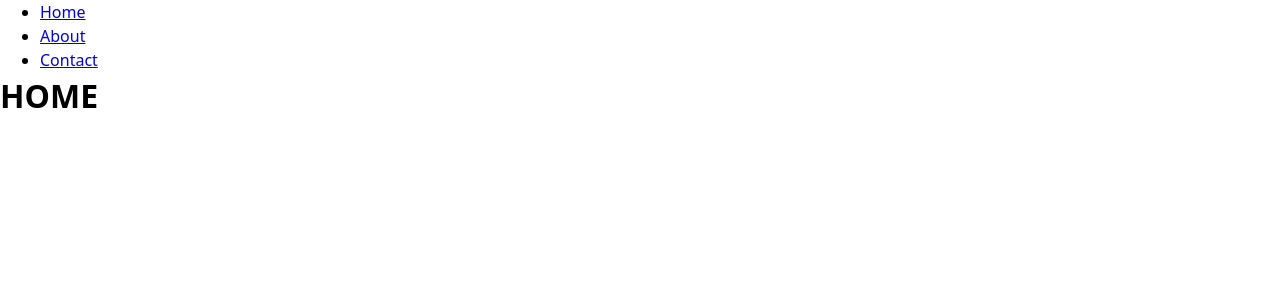
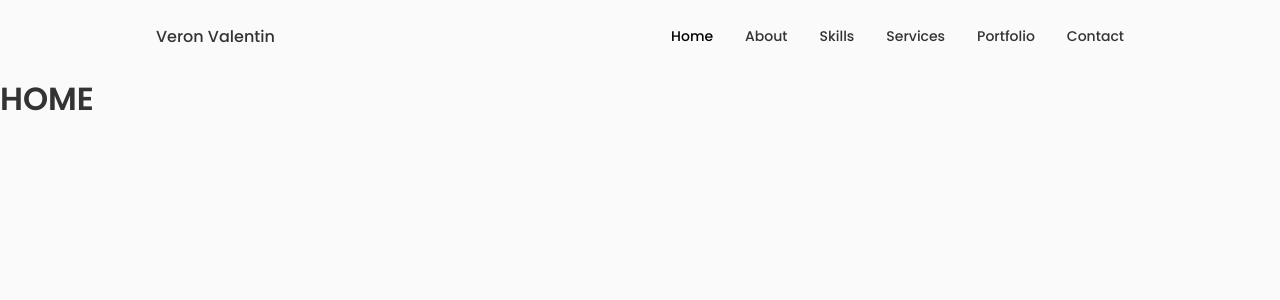
Before and after one commit to valenn0101/portfolio-react-typescript, a React (Vite) app: page / in a window 1280 px wide. Shown: the top 300 px of the page. Built offline with nearby package versions, Linux system fonts and the light colour scheme.

Commit message:
feat: creando-header
Ademas se implementaron los estilos disponibles para descargar

```diff
--- /dev/null
+++ b/src/components/Header.tsx
@@ -0,0 +1,68 @@
+import "./styles/Header.css";
+
+import { useState } from "react";
+
+const Header = () => {
+  const [Toggle, showMenu] = useState<boolean>(false);
+
+  return (
+    <header className="header">
+      <nav className="nav container">
+        <a href="index.html" className="nav__logo">
+          Veron Valentin
+        </a>
+
+        <div className={Toggle ? "nav__menu show-menu" : "nav__menu"}>
+          <ul className="nav__list grid">
+            <li className="nav__item">
+              <a href="#home" className="nav__link active-link">
+                <i className="uil uil-estate nav__icon"></i> Home
+              </a>
+            </li>
+
+            <li className="nav__item">
+              <a href="#about" className="nav__link">
+                <i className="uil uil-user nav__icon"></i> About
+              </a>
+            </li>
+
+            <li className="nav__item">
+              <a href="#skills" className="nav__link">
+                <i className="uil uil-file-alt nav__icon"></i> Skills
+              </a>
+            </li>
+
+            <li className="nav__item">
+              <a href="#services" className="nav__link">
+                <i className="uil uil-briefcase-alt nav__icon"></i> Services
+              </a>
+            </li>
+
+            <li className="nav__item">
+              <a href="portfolio" className="nav__link">
+                <i className="uil uil-scenery nav__icon"></i> Portfolio
+              </a>
+            </li>
+
+            <li className="nav__item">
+              <a href="#contact" className="nav__link">
+                <i className="uil uil-message nav__icon"></i> Contact
+              </a>
+            </li>
+          </ul>
+
+          <button
+            className="uil uil-times nav__close"
+            onClick={() => showMenu(!Toggle)}
+          ></button>
+        </div>
+
+        <button className="nav__toggle" onClick={() => showMenu(!Toggle)}>
+          <i className="uil uil-apps"></i>
+        </button>
+      </nav>
+    </header>
+  );
+};
+
+export default Header;
--- /dev/null
+++ b/src/components/styles/Header.css
@@ -0,0 +1,120 @@
+.header {
+  width: 100%;
+  position: fixed;
+  top: 0;
+  left: 0;
+  z-index: var(--z-fixed);
+  background-color: var(--body-color);
+}
+
+.nav {
+  height: calc(var(--header-height) + 1.5rem);
+  display: flex;
+  justify-content: space-between;
+  align-items: center;
+  column-gap: 1rem;
+}
+
+.nav__logo,
+.nav__toggle {
+  color: var(--title-color);
+  font-weight: var(--font-medium);
+}
+
+.nav__list {
+  display: flex;
+  column-gap: 2rem;
+}
+
+.nav__link {
+  display: flex;
+  flex-direction: column;
+  align-items: center;
+  font-size: var(--small-font-size);
+  color: var(--title-color);
+  font-weight: var(--font-medium);
+  transition: 0.3s;
+}
+
+.nav__icon,
+.nav__close,
+.nav__toggle {
+  display: none;
+}
+
+/* Link */
+.active-link,
+.nav__link:hover {
+  color: var(--title-color-dark);
+}
+/* Breakpoints */
+@media screen and (max-width: 767px) {
+  .header {
+    top: initial;
+    bottom: 0;
+  }
+
+  .nav {
+    height: var(--header-height);
+  }
+
+  .nav__menu {
+    position: fixed;
+    bottom: -100%;
+    left: 0;
+    width: 100%;
+    background-color: var(--body-color);
+    padding: 2rem;
+    box-shadow: 0 -1px 4px rgba(0, 0, 0, 0.15);
+    border-radius: 1.5rem 1.5rem 0 0;
+    transition: 0.3s;
+  }
+
+  .show-menu {
+    bottom: 0;
+  }
+
+  .nav__list {
+    display: grid;
+    grid-template-columns: repeat(3, 1fr);
+    gap: 2rem;
+  }
+
+  .nav__icon {
+    font-size: 1.2rem;
+  }
+
+  .nav__close {
+    position: absolute;
+    right: 1.3rem;
+    bottom: 0.5rem;
+    font-size: 1.5rem;
+    cursor: pointer;
+    color: var(--title-color);
+  }
+
+  .nav__close:hover {
+    color: var(--title-color-dark);
+  }
+
+  .nav__toggle {
+    font-size: 1.1rem;
+    cursor: pointer;
+  }
+
+  .nav__icon,
+  .nav__close,
+  .nav__toggle {
+    display: block;
+  }
+}
+
+@media screen and (max-width: 350px) {
+  .nav__menu {
+    padding: 2rem 0.25rem 4rem;
+  }
+
+  .nav__list {
+    column-gap: 0;
+  }
+}
--- a/src/main.css
+++ b/src/main.css
@@ -1,64 +1,218 @@
-/*
-  START - CSS Reset
-  https://www.joshwcomeau.com/css/custom-css-reset/
-*/
+/*=============== GOOGLE FONTS ===============*/
+@import url("https://fonts.googleapis.com/css2?family=Poppins:wght@400;500;600&display=swap");
 
-*,
-*::before,
-*::after {
+/*=============== VARIABLES CSS ===============*/
+:root {
+  --header-height: 3rem;
+
+  /*========== Colors ==========*/
+  /*Color mode HSL(hue, saturation, lightness)*/
+  --hue: 0;
+  --sat: 0%;
+  --title-color: hsl(var(--hue), var(--sat), 20%);
+  --title-color-dark: hsl(var(--hue), var(--sat), 0%);
+  --text-color: hsl(var(--hue), var(--sat), 46%);
+  --body-color: hsl(var(--hue), var(--sat), 98%);
+  --container-color: #fff;
+
+  /*========== Font and typography ==========*/
+  --body-font: "Poppins", sans-serif;
+
+  /*.5rem = 8px | 1rem = 16px ...*/
+  --big-font-size: 3.5rem;
+  --h1-font-size: 2.25rem;
+  --h2-font-size: 1.5rem;
+  --h3-font-size: 1.25rem;
+  --normal-font-size: 1rem;
+  --small-font-size: 0.875rem;
+  --smaller-font-size: 0.813rem;
+  --tiny-font-size: 0.625rem;
+
+  /*========== Font weight ==========*/
+  --font-normal: 400;
+  --font-medium: 500;
+  --font-semi-bold: 600;
+
+  /*========== Margenes Bottom ==========*/
+  /*.5rem = 8px | 1rem = 16px ...*/
+  --mb-0-25: 0.25rem;
+  --mb-0-5: 0.5rem;
+  --mb-0-75: 0.75rem;
+  --mb-1: 1rem;
+  --mb-1-5: 1.5rem;
+  --mb-2: 2rem;
+  --mb-2-5: 2.5rem;
+  --mb-3: 3rem;
+
+  /*========== z index ==========*/
+  --z-tooltip: 10;
+  --z-fixed: 100;
+  --z-modal: 1000;
+}
+
+/* Responsive typography */
+@media screen and (max-width: 992px) {
+  :root {
+    --big-font-size: 2.75rem;
+    --h1-font-size: 1.5rem;
+    --h2-font-size: 1.25rem;
+    --h3-font-size: 1rem;
+    --normal-font-size: 0.938rem;
+    --small-font-size: 0.813rem;
+    --smaller-font-size: 0.75rem;
+  }
+}
+
+/*=============== BASE ===============*/
+* {
+  margin: 0;
+  padding: 0;
   box-sizing: border-box;
 }
 
-* {
-  margin: 0;
+html {
+  scroll-behavior: smooth;
 }
 
-html {
-  font-family: ui-sans-serif, system-ui, -apple-system, BlinkMacSystemFont,
-    "Segoe UI", Roboto, "Helvetica Neue", Arial, "Noto Sans", sans-serif,
-    "Apple Color Emoji", "Segoe UI Emoji", "Segoe UI Symbol", "Noto Color Emoji";
-  font-size: 16px;
-}
-
-html,
-body {
-  height: 100%;
+body,
+button,
+input,
+textarea {
+  font-family: var(--body-font);
+  font-size: var(--normal-font-size);
 }
 
 body {
-  line-height: 1.5;
-  -webkit-font-smoothing: antialiased;
+  background-color: var(--body-color);
+  color: var(--text-color);
 }
 
-img,
-picture,
-video,
-canvas,
-svg {
-  display: block;
-  max-width: 100%;
+h1,
+h2,
+h3 {
+  color: var(--title-color);
+  font-weight: var(--font-semi-bold);
 }
 
-input,
-button,
-textarea,
-select {
-  font: inherit;
+ul {
+  list-style: none;
 }
 
-p,
-h1,
-h2,
-h3,
-h4,
-h5,
-h6 {
-  overflow-wrap: break-word;
+a {
+  text-decoration: none;
 }
 
-#root {
-  isolation: isolate;
-  height: 100%;
+button {
+  cursor: pointer;
+  border: none;
+  outline: none;
 }
 
-/* END - CSS Reset */
+img {
+  max-width: 100%;
+  height: auto;
+}
+
+/*=============== REUSABLE CSS CLASSES ===============*/
+.section {
+  padding: 6rem 0 2rem;
+}
+
+.section__title {
+  font-size: var(--h1-font-size);
+  color: var(--title-color);
+}
+
+.section__subtitle {
+  display: block;
+  font-size: var(--small-font-size);
+  margin-bottom: 4rem;
+}
+
+.section__title,
+.section__subtitle {
+  text-align: center;
+}
+
+/*=============== LAYOUT ===============*/
+.container {
+  max-width: 968px;
+  margin-left: auto;
+  margin-right: auto;
+}
+
+.grid {
+  display: grid;
+  gap: 1.5rem;
+}
+
+/*=============== BUTTONS ===============*/
+.button {
+  display: inline-block;
+  background-color: var(--title-color);
+  color: var(--container-color);
+  padding: 1.25rem 2rem;
+  border-radius: 1rem;
+  font-weight: var(--font-medium);
+}
+
+.button:hover {
+  background-color: var(--title-color-dark);
+}
+
+.button__icon {
+  margin-left: var(--mb-0-5);
+}
+
+.button--flex {
+  display: inline-flex;
+  align-items: center;
+}
+
+/*=============== BREAKPOINTS ===============*/
+/* For large devices */
+@media screen and (max-width: 992px) {
+  .container {
+    margin-left: var(--mb-1-5);
+    margin-right: var(--mb-1-5);
+  }
+
+  .button {
+    padding: 1rem 1.75rem;
+  }
+
+  .button__icon {
+    width: 22px;
+    height: 22px;
+  }
+}
+
+/* For medium devices */
+@media screen and (max-width: 768px) {
+  body {
+    margin: 0 0 var(--header-height) 0;
+  }
+
+  .section {
+    padding: 2rem 0 4rem;
+  }
+
+  .section__subtitle {
+    margin-bottom: var(--mb-3);
+  }
+}
+
+@media screen and (max-width: 576px) {
+}
+
+/* For small devices */
+@media screen and (max-width: 350px) {
+  :root {
+    --big-font-size: 2.25rem;
+  }
+
+  .container {
+    margin-left: var(--mb-1);
+    margin-right: var(--mb-1);
+  }
+}
--- a/src/main.tsx
+++ b/src/main.tsx
@@ -4,8 +4,7 @@ import { StrictMode } from "react";
 import { createRoot } from "react-dom/client";
 import { createBrowserRouter, RouterProvider } from "react-router-dom";
 
-import About from "./pages/About";
-import Contact from "./pages/Contact";
+import Header from "./components/Header";
 import Error from "./pages/Error";
 import Home from "./pages/Home";
 
@@ -13,17 +12,6 @@ const router = createBrowserRouter([
   {
     path: "/",
     element: <Home />, // Componente que queremos cargar
-    errorElement: <Error />,
-    children: [
-      {
-        path: "contacts/:id", //Rutas dinamicas
-        element: <Contact />,
-      },
-    ],
-  },
-  {
-    path: "/about",
-    element: <About />,
     errorElement: <Error />,
   },
 ]);
@@ -33,6 +21,15 @@ const root = createRoot(container as HTMLDivElement);
 
 root.render(
   <StrictMode>
+    <link
+      rel="stylesheet"
+      href="https://unicons.iconscout.com/release/v4.0.8/css/line.css"
+    />
+    <link
+      href="https://unpkg.com/boxicons@2.1.4/css/boxicons.min.css"
+      rel="stylesheet"
+    />
+    <Header />
     <RouterProvider router={router} />
   </StrictMode>
 );
```
